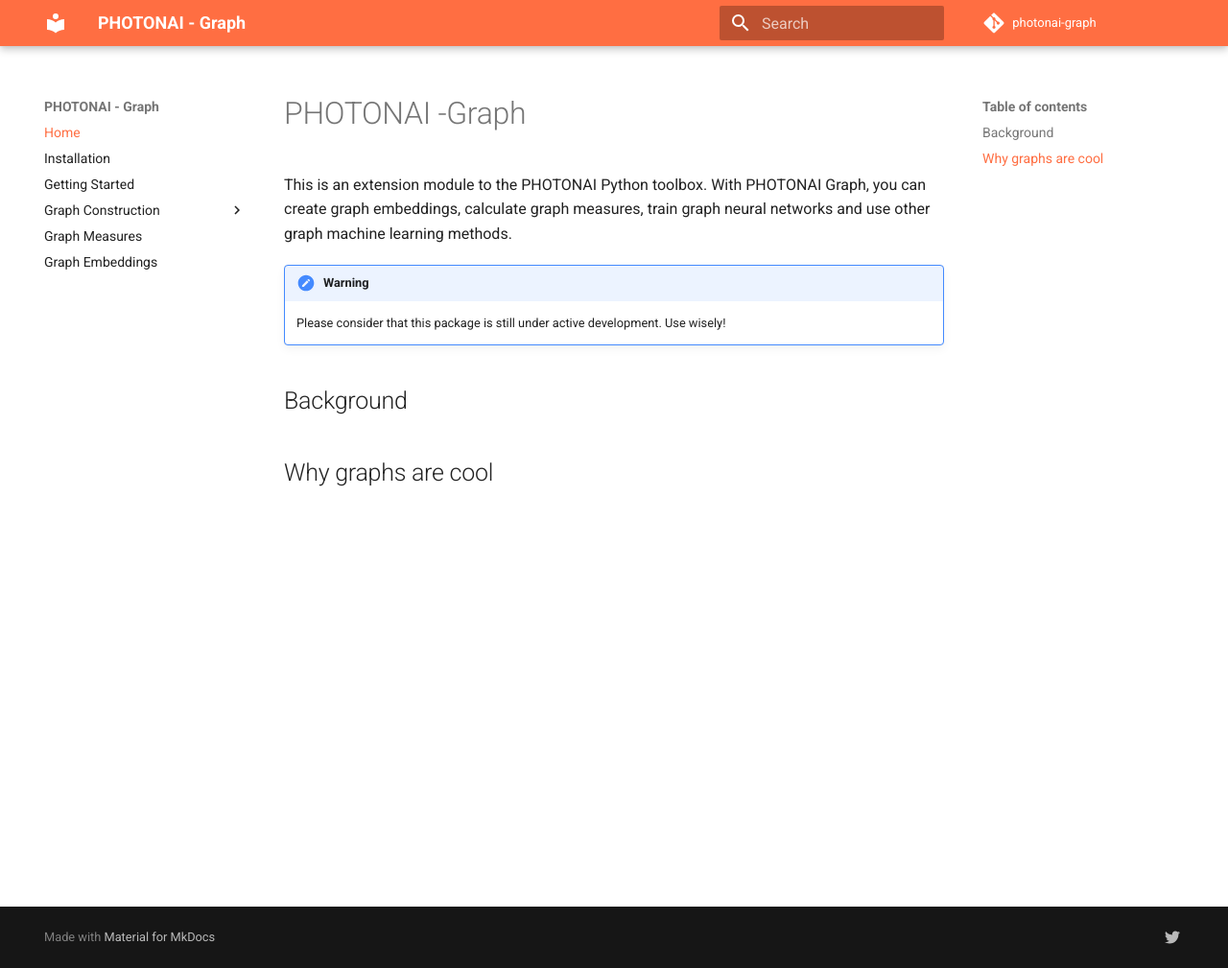
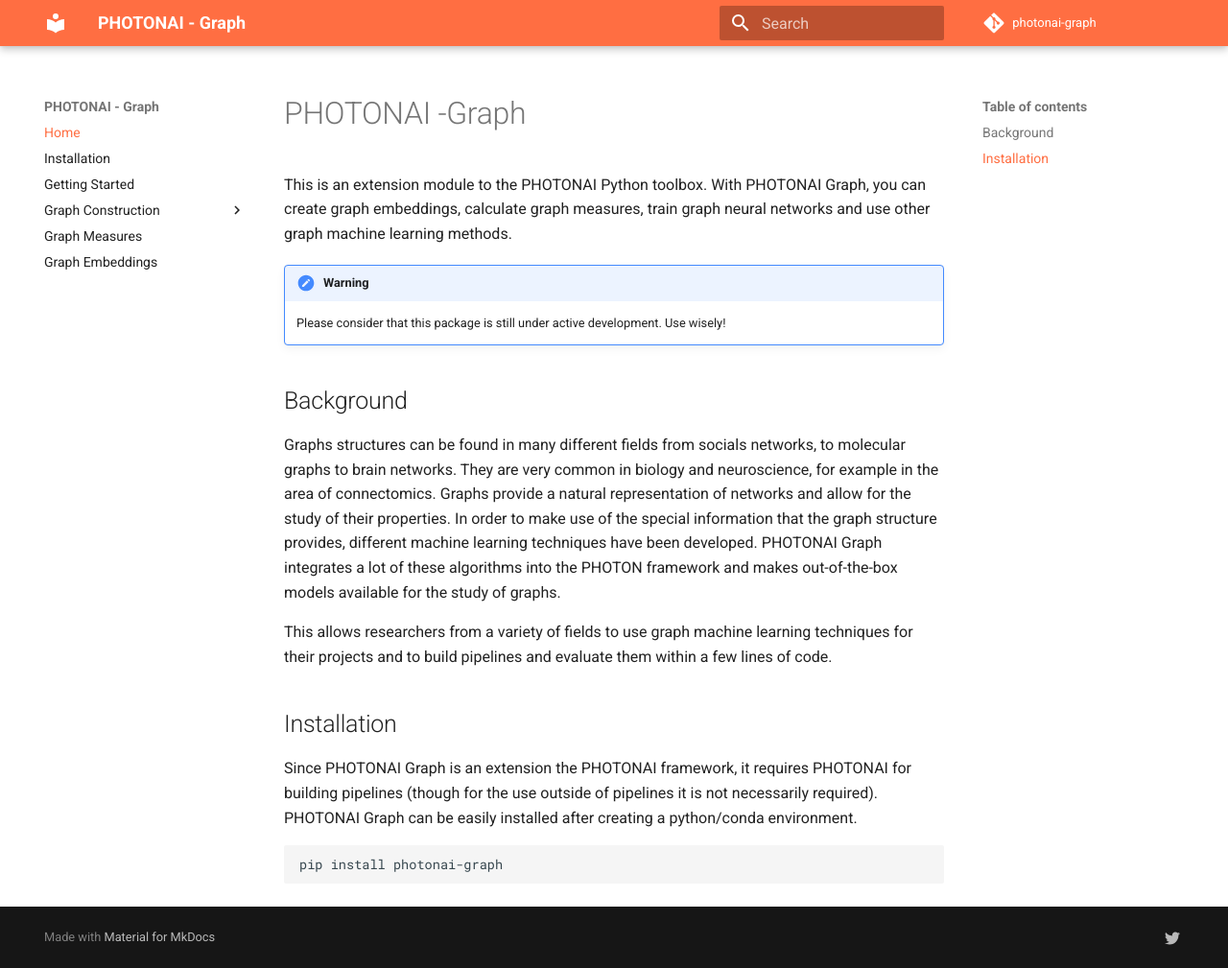
Before and after one commit to wwu-mmll/photonai_graph, an MkDocs documentation site: the page built from documentation/docs/index.md, in a window 1280 px wide and 1009 px high. Shown: the whole window at 96% size. Built offline with MkDocs 1.6.1 and Material for MkDocs 9.7.7, drawn with Linux system fonts in a browser that asks for light colours; comment, search, counter and statistics services are not loaded.

Commit message:
Update index.md

````diff
--- a/documentation/docs/index.md
+++ b/documentation/docs/index.md
@@ -7,6 +7,14 @@
 
 ## Background
 
+Graphs structures can be found in many different fields from socials networks, to molecular graphs to brain networks. They are very common in biology and neuroscience, for example in the area of connectomics. Graphs provide a natural representation of networks and allow for the study of their properties. In order to make use of the special information that the graph structure provides, different machine learning techniques have been developed. PHOTONAI Graph integrates a lot of these algorithms into the PHOTON framework and makes out-of-the-box models available for the study of graphs.
 
+This allows researchers from a variety of fields to use graph machine learning techniques for their projects and to build pipelines and evaluate them within a few lines of code.
 
-## Why graphs are cool
+## Installation
+
+Since PHOTONAI Graph is an extension the PHOTONAI framework, it requires PHOTONAI for building pipelines (though for the use outside of pipelines it is not necessarily required). PHOTONAI Graph can be easily installed after creating a python/conda environment.
+
+```bash
+pip install photonai-graph
+```
````
